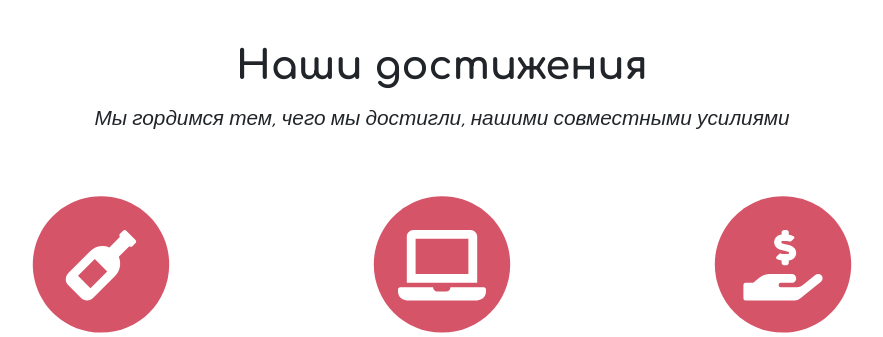
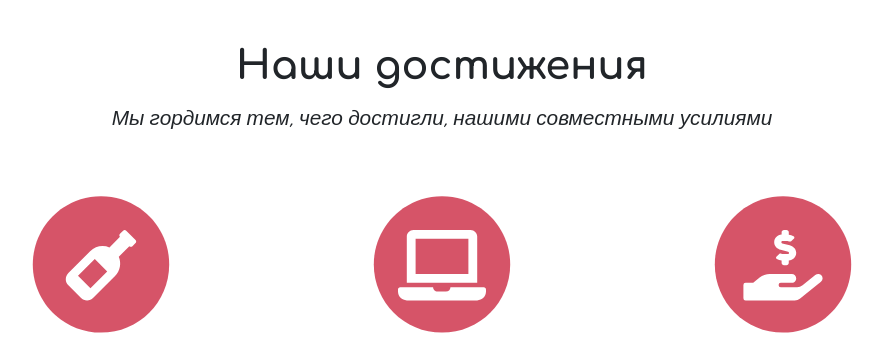
Before and after one commit to webtestso/suvorov4, a PHP site: page / in a window 1280 px wide. Shown: the part 3096-3433 px from the top of the page, without its empty margins (198-1081 px from the left). Run offline with PHP 8.4, Linux system fonts and the light colour scheme; some libraries are stand-ins or nearby versions; some web fonts are replaced.

Commit message:
Small fixes

```diff
--- a/css/component.css
+++ b/css/component.css
@@ -20,7 +20,6 @@
 	padding: 25px 80px;
 	display: inline-block;
 	margin: 15px 30px;
-	text-transform: uppercase;
 	letter-spacing: 1px;
 	font-weight: 700;
 	outline: none;
--- a/index.html
+++ b/index.html
@@ -96,7 +96,7 @@
             <div class="container">
                 <div class="text-center">
                     <h2 class="section-heading text-uppercase align-center">Наши достижения</h2>
-                    <h3 class="section-subheading">Мы гордимся тем, чего мы достигли, нашими совместными усилиями</h3>
+                    <h3 class="section-subheading">Мы гордимся тем, чего достигли, нашими совместными усилиями</h3>
                 </div>
                 <div class="row text-center">
                     <div class="col-md-4">
```
